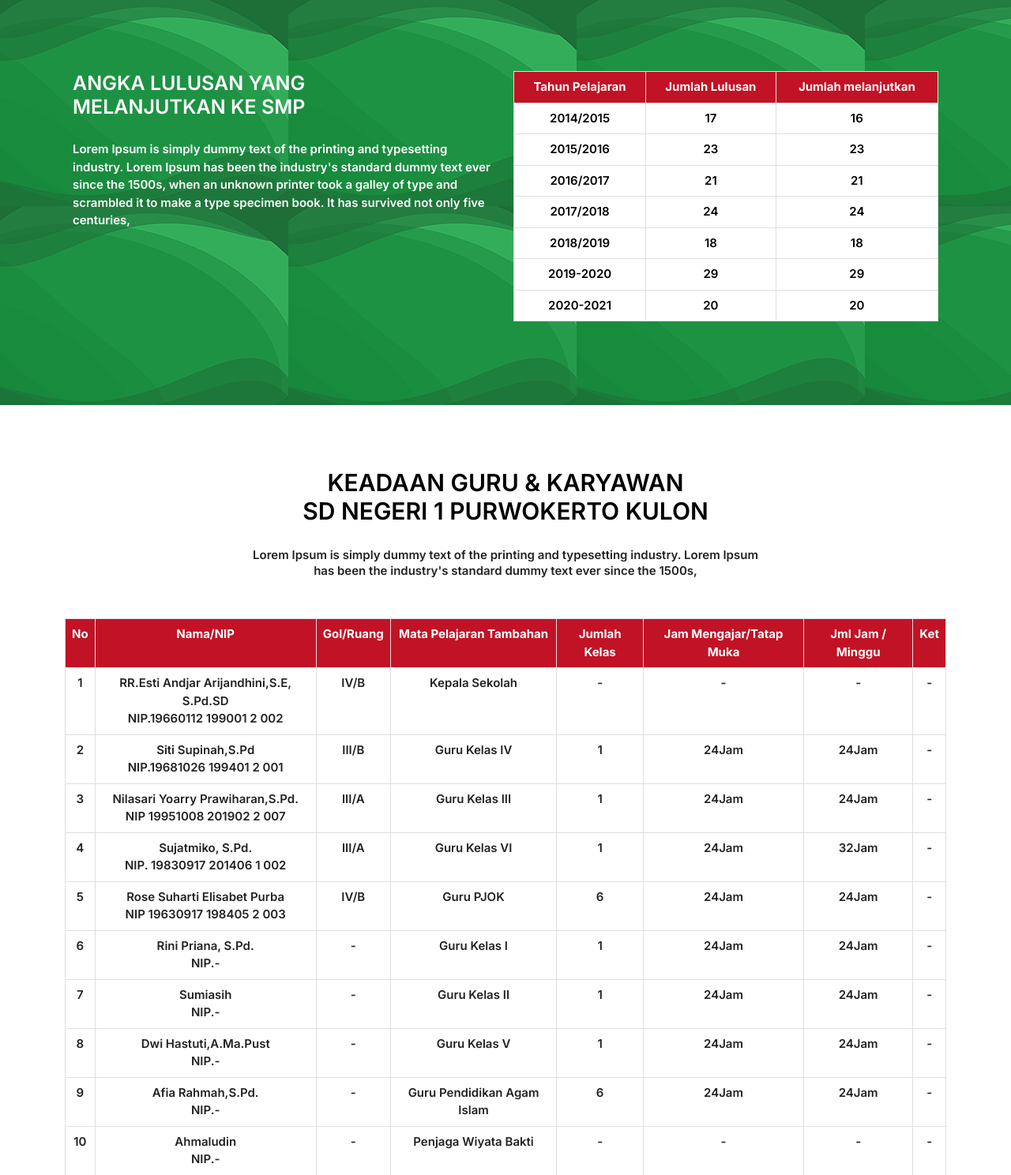
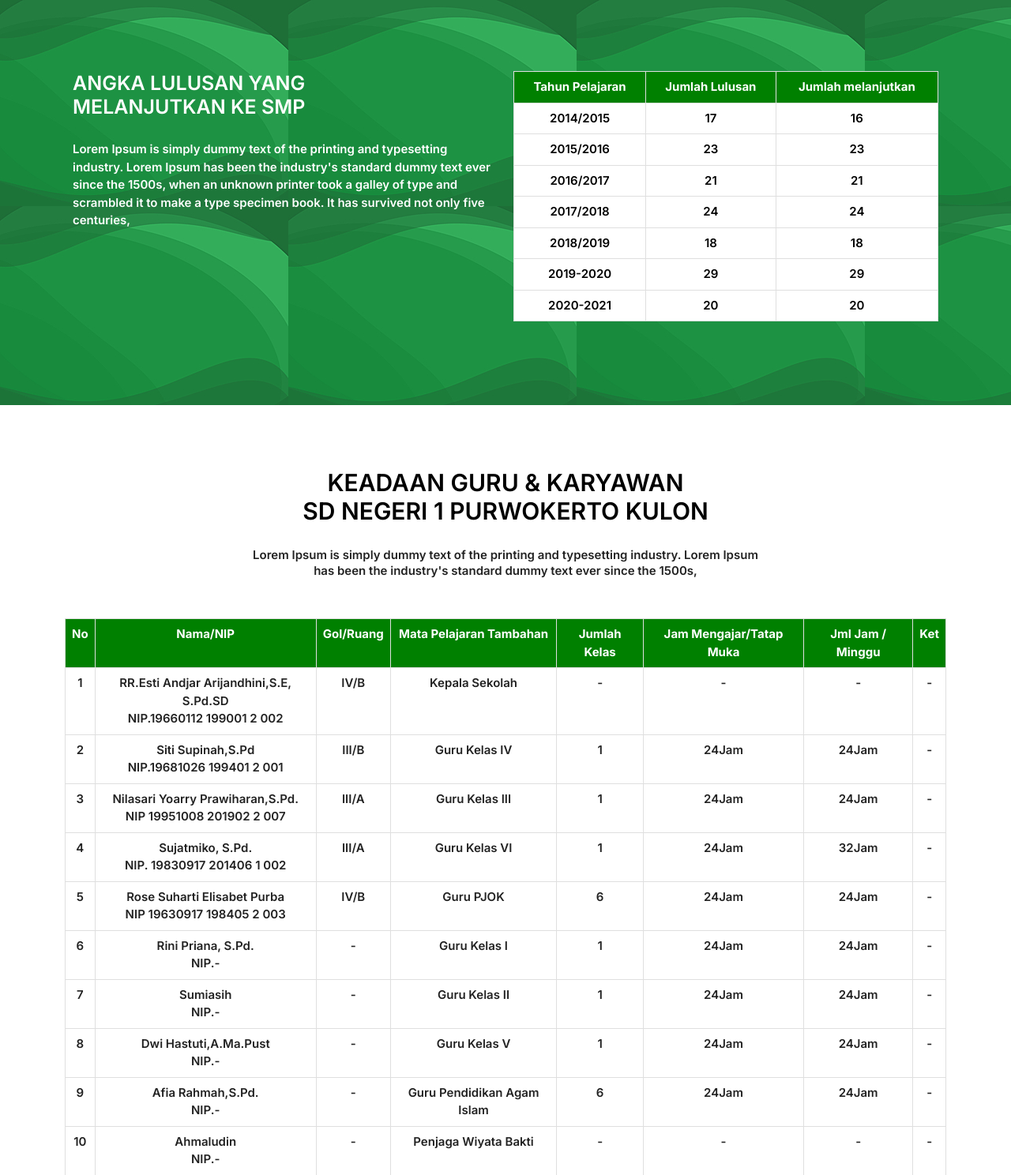
Before and after one commit to MeowMong/oxeeds.github.io, a PHP site: page /data.html in a window 1280 px wide. Shown: the part 1898-3386 px from the top of the page at 79% size. Run offline with PHP 8.4, Linux system fonts and the light colour scheme.

Commit message:
Update style-data.css

```diff
--- a/css/style-data.css
+++ b/css/style-data.css
@@ -175,7 +175,7 @@ body {
 
 /*mengedit warna colomn 1 table class kelulusan*/
 .kelulusan .content .timing .table tr:nth-child(1) td.data {
-    background-color: #c11325;
+    background-color: green;
 }
 
 /*mengedit warna text colomn 1 table class kelulusan*/
@@ -197,7 +197,7 @@ body {
 }
 
 .timing .table tr:nth-child(1) td.data {
-    background-color: #c11325;
+    background-color: green;
 }
 
 .timing .table tr td.data {
```
